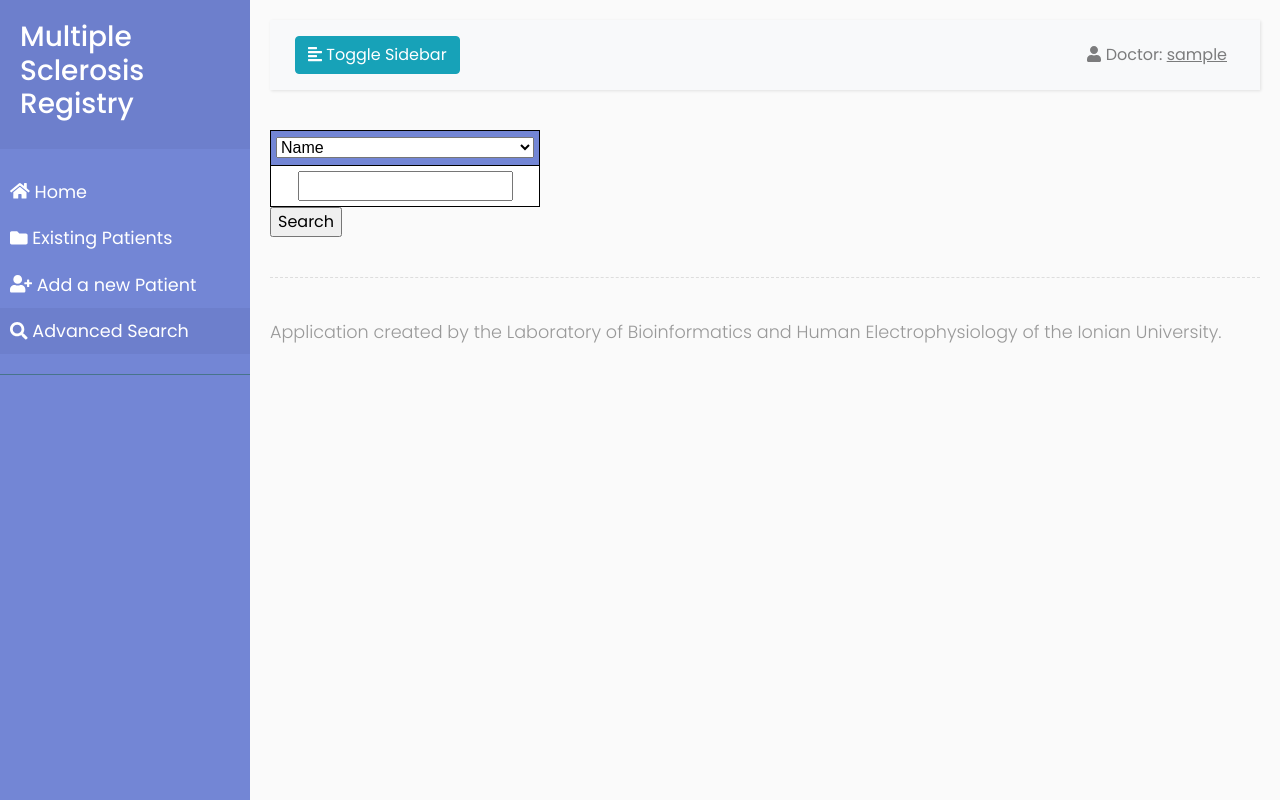
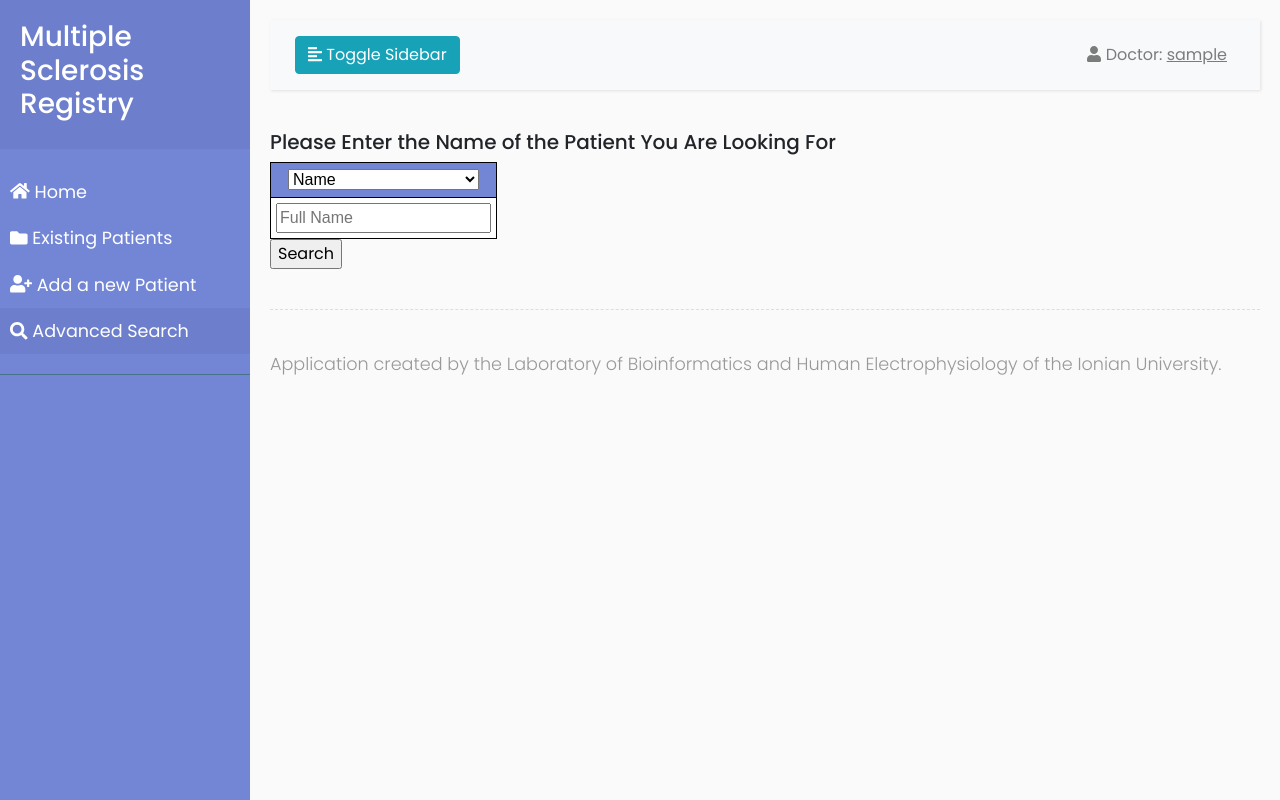
Before and after one commit to eliasvarelas/MSR, a PHP site: page /searching-bootstrap.php in a window 1280 px wide. Run offline with PHP 8.4, Linux system fonts and the light colour scheme; the visitor is signed in with stand-in values (Sample User, id 1); data that the repository does not hold is empty; some libraries are stand-ins or nearby versions.

Commit message:
Added more functionality with JS in the search Queries

```diff
--- a/mywork/searching-bootstrap.php
+++ b/mywork/searching-bootstrap.php
@@ -108,9 +108,10 @@
 
           try{ ?>
               <form class="form" action="searching-bootstrap.php" method="post">
+                <h5 id="intro"> Please Enter the Name of the Patient You Are Looking For </h5>
                 <table>
                   <tr>
-                    <th><select class="selection" name="Attributes">
+                    <th><select class="selection" name="Attributes" id="Attributes">
                       <option disabled>Options</option>
                       <option value="Name" id="p_Name">Name</option>
                       <option value="ID" id="p_Id">Patient ID</option>
@@ -121,23 +122,22 @@
                       <option value="Email" id="p_Email">Email</option>
                       <option value="Comorbidities" id="p_Comorbidities">Comorbidities</option>
                       <option value="EDSS" id="p_eddsscore">EDSS Score</option>
-                      <option value="Pregnant" id="p_Pregnant">Is Pregnant (Yes/No)</option>
-                      <option value="Onsetlocalisation" id="p_Onsetlocalisation">Onset Localisation!!</option>
-                      <option value="Smoker" id="p_Smoker">Is a Smoker(Yes/No)</option>
+                      <option value="Pregnant" id="p_Pregnant">Is Pregnant</option>
+                      <option value="Onsetlocalisation" id="p_Onsetlocalisation">Onset Localisation</option>
+                      <option value="Smoker" id="p_Smoker">Is a Smoker</option>
                       <option value="onsetsymptoms" id="p_onsetsymptoms">Onset Symptoms</option>
-                      <option value="MRIenhancing" id="p_MRIenhancing">MRI Enhancing Lesions (Yes/No)</option>
+                      <option value="MRIenhancing" id="p_MRIenhancing">MRI Enhancing Lesions</option>
                       <option value="MRInum" id="p_MRInum">MRI Lesion No.</option>
-                      <option value="MRIonsetlocalisation" id="p_MRIonsetlocalisation">MRI Onset Localisation!!</option>
+                      <option value="MRIonsetlocalisation" id="p_MRIonsetlocalisation">MRI Onset Localisation</option>
                     </select></th>
                   </tr>
                   <tr>
-                    <td><input name="srchoption"></td>
+                    <td><input name="srchoption" id="srchoption" placeholder="Full Name"></td>
                   </tr>
                 </table>
                 <input type="submit" name="Searchbtn" value="Search">
-
-
               </form>
+              <div class="line"></div>
 
               <?php
               $option = $_POST['Attributes'];
@@ -456,7 +456,7 @@
                 die("ERROR: Could not able to execute $sql. " . $e->getMessage());
             }
             ?>
-            <div class="line"></div>
+            <!-- <div class="line"></div> -->
             <footer>
               <p>Application created by the Laboratory of Bioinformatics and Human Electrophysiology of the Ionian University.</p>
             </footer>
@@ -476,21 +476,80 @@
                 $('#sidebar').toggleClass('active');
             });
         });
-         var option = document.getElementsByName('Attributes').addEventListener("change",function changeInputbox() {
-          if (option.value === 'ID') {
-            document.getElementById('srchoption').type = 'number';
-          } else if (option.value === 'Age') {
-            document.getElementById('srchoption').type = 'number';
-          } else if (option.value === 'Name') {
-            document.getElementById('srchoption').type = 'text';
-          } else if (option.value === 'Phone Number') {
-            document.getElementById('srchoption').type = 'number';
-          } else if (option.value === 'Email') {
-            document.getElementById('srchoption').type = 'email';
-          }
-        });
     </script>
 
+    <script type="text/javascript">
+    function inputBoxChange() {
+      var inputBox = document.getElementById('srchoption');
+      var introParagraph = document.getElementById('intro');
+      if (this.value == 'ID') {
+        inputBox.type = 'number';
+        inputBox.setAttribute('placeholder','Patient ID');
+        introParagraph.innerHTML = "Enter the ID of the Patient You Are Looking for ";
+      } else if (this.value == 'Sex') {
+        inputBox.type = 'text'; // print male-female
+        inputBox.setAttribute('placeholder','Male or Female');
+        introParagraph.innerHTML = "Enter the Sex of the Patient You Are Looking for ";
+      } else if (this.value == 'Email') {
+        inputBox.type = 'text';
+        inputBox.setAttribute('placeholder','Email Address');
+        introParagraph.innerHTML = "Enter the Email Address You Are Looking for ";
+      } else if (this.value == 'Smoker') {
+        inputBox.type = 'text';
+        inputBox.setAttribute('placeholder','Yes / No');
+        introParagraph.innerHTML = "Enter if the Patient is a Smoker or Not";
+      } else if (this.value == 'Name') {
+        inputBox.type = 'text';
+        inputBox.setAttribute('placeholder','Full Name');
+        introParagraph.innerHTML = "Enter the Name of the Patient You Are Looking For";
+      } else if (this.value == 'Race') {
+        inputBox.type = 'text';
+        inputBox.setAttribute('placeholder','Race');
+        introParagraph.innerHTML = "Enter the Race of the Patient You Are Looking For";
+      } else if (this.value == 'Comorbidities') {
+        inputBox.type = 'text';
+        inputBox.setAttribute('placeholder','Comorbidities');
+        introParagraph.innerHTML = "Enter Any Comorbidities the Patient You Are Looking For May Have";
+      } else if (this.value == 'Pregnant') {
+        inputBox.type = 'text';
+        inputBox.setAttribute('placeholder','Yes / No');
+        introParagraph.innerHTML = "Enter if the Patient is Pregnant or Not";
+      } else if (this.value == 'Onsetlocalisation') {
+        inputBox.type = 'text';
+        inputBox.setAttribute('placeholder','Onset Localisation');
+        introParagraph.innerHTML = "Enter The Onset Localisation of The Patient You Are Looking For";
+      } else if (this.value == 'onsetsymptoms') {
+        inputBox.type = 'text';
+        inputBox.setAttribute('placeholder',' Onset Symptoms');
+        introParagraph.innerHTML = "Enter Any Onset Symptoms of The Patient You Are Looking For";
+      } else if (this.value == 'MRIonsetlocalisation') {
+        inputBox.type = 'text';
+        inputBox.setAttribute('placeholder','MRI Localisation');
+        introParagraph.innerHTML = "Enter The MRI Onset Localisation of the Patient You Are Looking For";
+      } else if (this.value == 'MRInum') {
+        inputBox.type = 'number';
+        inputBox.setAttribute('placeholder','MRI Lesions');
+        introParagraph.innerHTML = "Enter The Number of MRI Lesions That The Patient You Are Looking For Has";
+      } else if (this.value == 'PhoneNumber') {
+        inputBox.type = 'number';
+        inputBox.setAttribute('placeholder','Phone Number');
+        introParagraph.innerHTML = "Enter The Phone Number of The Patient You Are Looking For";
+      } else if (this.value == 'MRIenhancing') {
+        inputBox.type = 'text';
+        inputBox.setAttribute('placeholder','Yes / No');
+        introParagraph.innerHTML = "Enter If the Patient Had Enhancing Lesions in His MRI";
+      } else if (this.value == 'Age') {
+        inputBox.type = 'number';
+        inputBox.setAttribute('placeholder','Age');
+        introParagraph.innerHTML = "Enter The Age of The Patient You Are Looking For";
+      } else if (this.value == 'EDSS') {
+        inputBox.type = 'number';
+        inputBox.setAttribute('placeholder','EDSS Score');
+        introParagraph.innerHTML = "Enter The EDSS Score of The Patient You Are Looking For";
+      }
+    }
+    document.getElementById('Attributes').addEventListener('change', inputBoxChange);
+    </script>
 </body>
 
 </html>
```
Also changed, not shown: mywork/test.php (+16 -12 lines). Lines whose indentation alone changed are shown as unchanged.
